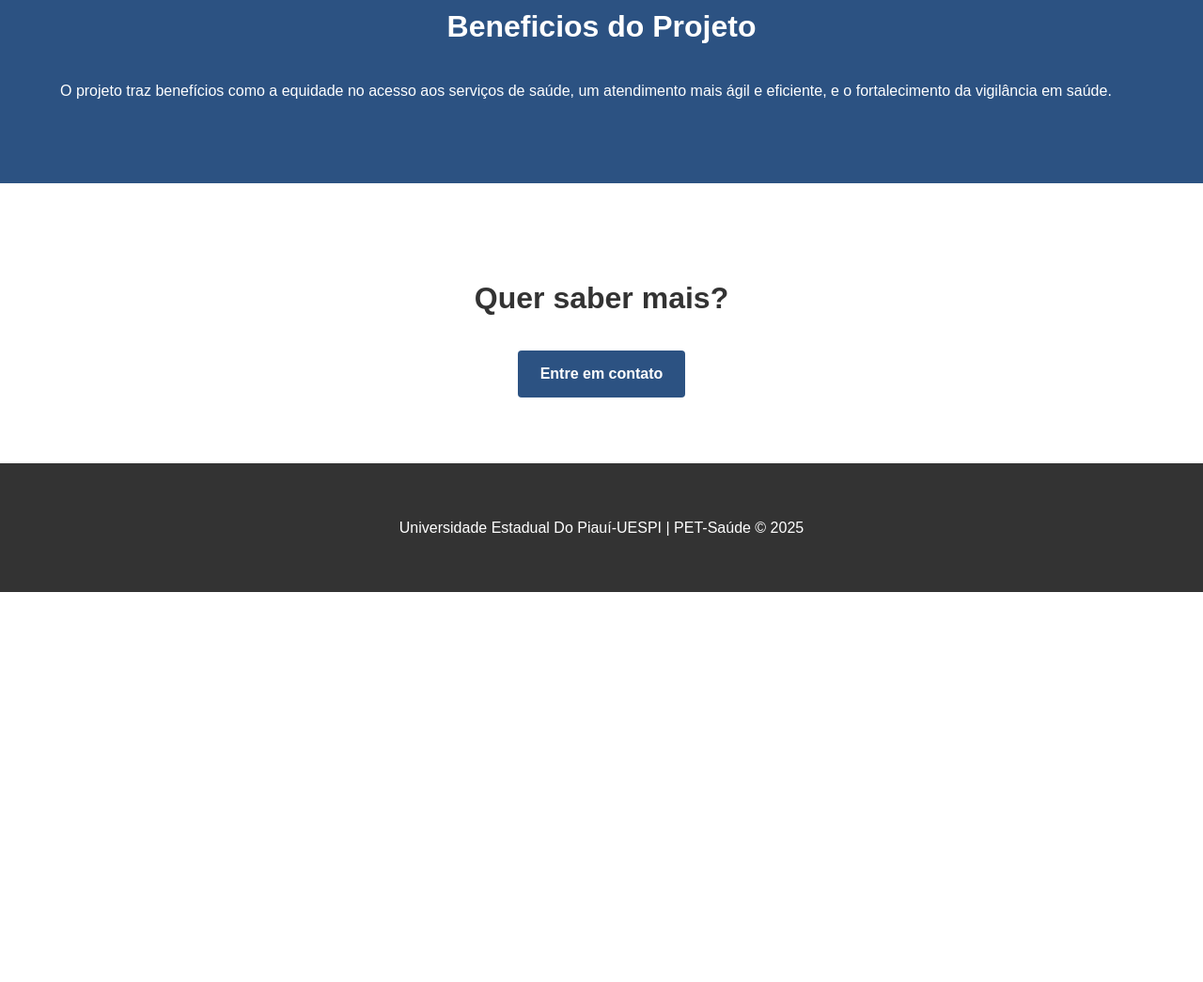
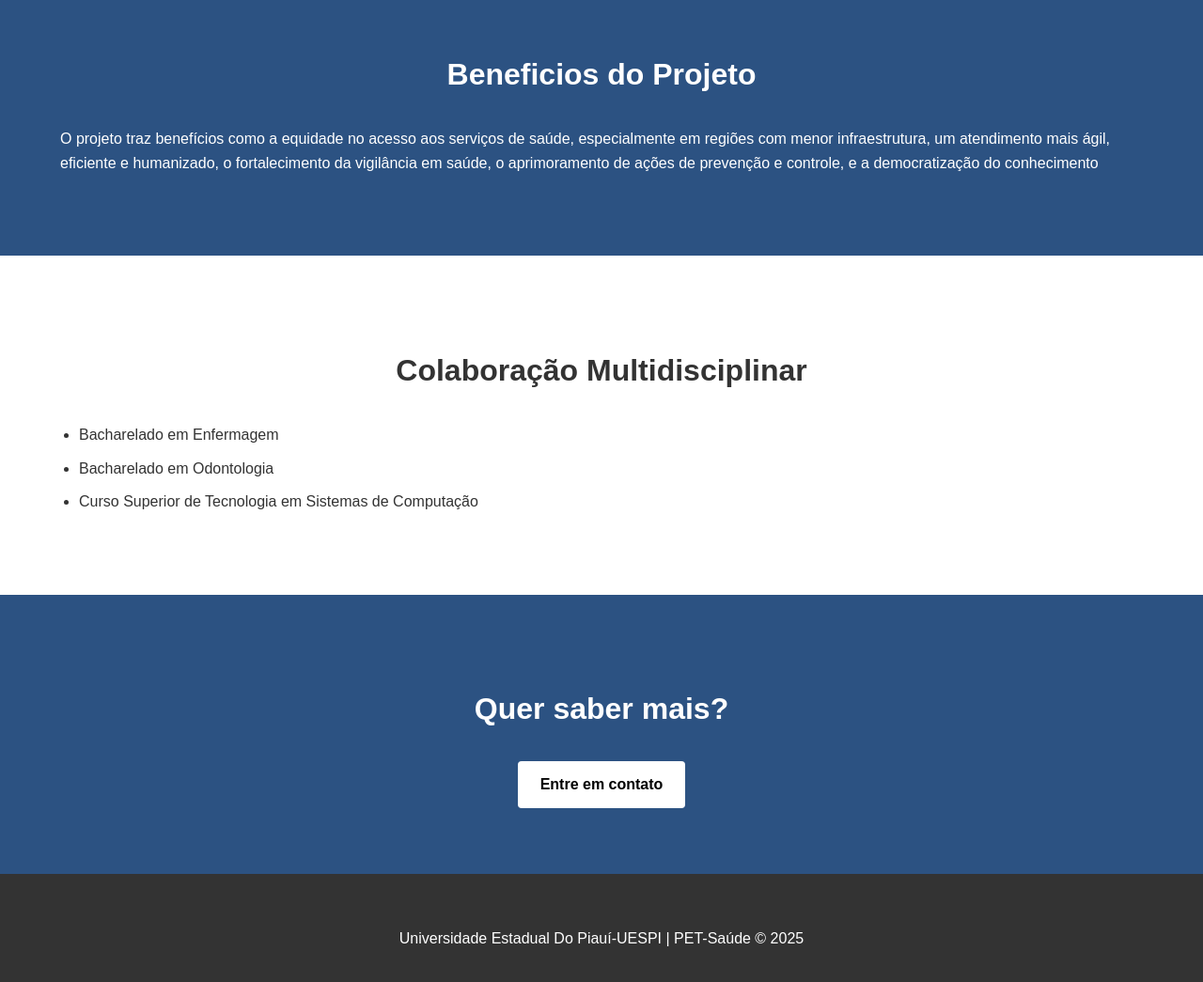
Before and after one commit to CristianBt7/ProjetoPetSaude, a plain HTML site: page index.html in a window 1280 px wide. Shown: the part 1547-2592 px from the top of the page at 94% size. Before the commit the page ends 2177 px from the top, so only its background shows below. Drawn offline with Linux system fonts and the light colour scheme.

Commit message:
Primeiro

```diff
--- a/index.html
+++ b/index.html
@@ -37,7 +37,9 @@
     <section id="problems" class="section dark">
         <div class="container">
             <h2>Problemas que Enfrentamos</h2>
-            <p>Atualmente o sistema de saude tem dificuldades na comunicação entre profissionais, no acesso a informações atualizadas e na tomada de decisões rápidas e eficientes devido a fragmentação informacional.</p>
+            <p>Atualmente o sistema de saude tem dificuldades na comunicação entre profissionais, no acesso a informações atualizadas e na tomada de decisões rápidas e eficientes
+            devido a fragmentação informacional.Alem disso informações importantes ficam dispersas devido não ter uma intregração de sistemas de dados,comprometendo o acompanhamento da saúde da população.
+            Com isso o projeto Pet-Saúde propoe soluções digitais que unificam dados, melhoram a comunicação e fortalecem a gestão em saúde pública.</p>
         </div>
     </section>
 
@@ -56,11 +58,23 @@
     <section id="benefits" class="section dark">
         <div class="container">
             <h2>Beneficios do Projeto</h2>
-            <p>O projeto traz benefícios como a equidade no acesso aos serviços de saúde, um atendimento mais ágil e eficiente, e o fortalecimento da vigilância em saúde.</p>
+            <p>O projeto traz benefícios como a equidade no acesso aos serviços de saúde, especialmente em regiões com menor infraestrutura, um atendimento mais ágil, eficiente e humanizado,
+            o fortalecimento da vigilância em saúde, o aprimoramento de ações de prevenção e controle, e a democratização do conhecimento</p>
         </div>
     </section>
 
-    <section id="contact" class="section">
+     <section id = "collaboration" class="section">
+        <div class = "container">
+            <h2 class = "section-title">Colaboração Multidisciplinar</h2>
+            <ul>
+                <li>Bacharelado em Enfermagem</li>
+                <li>Bacharelado em Odontologia</li>
+                <li>Curso Superior de Tecnologia em Sistemas de Computação</li>
+            </ul>
+        </div>
+    </section>
+
+    <section id="contact" class="section dark">
         <div class="container">
             <h2>Quer saber mais?</h2>
             <a href="#contact" class="button">Entre em contato</a>
--- a/style/style.css
+++ b/style/style.css
@@ -80,8 +80,8 @@ li {
   display: block;
   width: max-content;
   margin: 0 auto;
-  background-color: #2c5282;
-  color: #fff;
+  background-color: #fff;
+  color: #000;
   padding: 0.75rem 1.5rem;
   border-radius: 4px;
   text-decoration: none;
```
